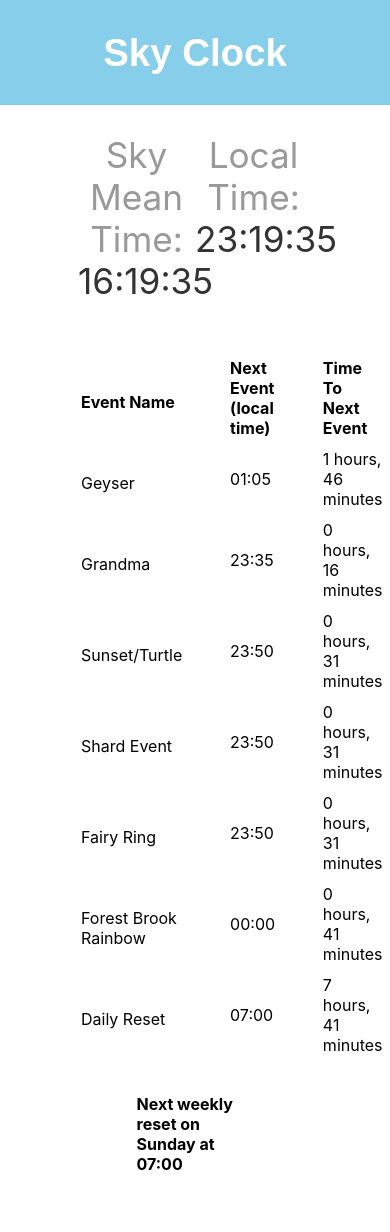
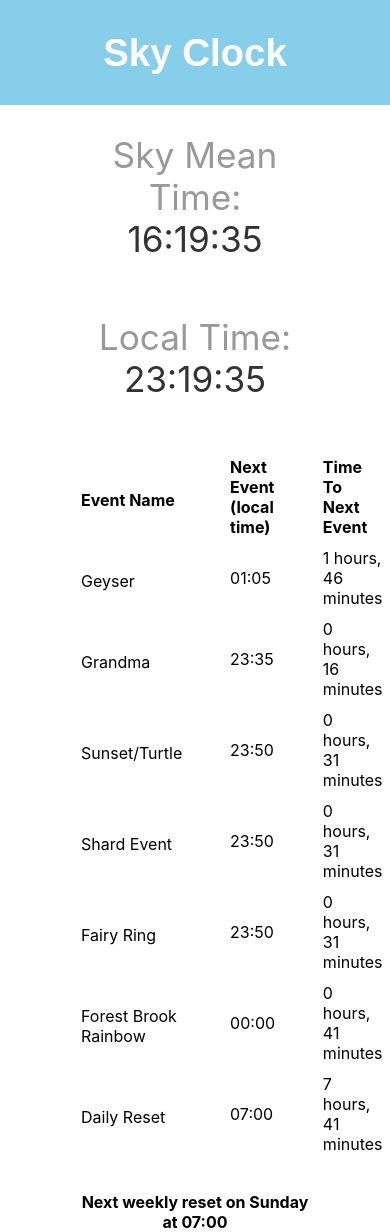
Before and after one commit to cmstead/sky-clock, a React (Create React App) app: page / in a window 390 px wide. Before the commit the page ends 1174 px from the top, so only its background shows below. Built offline with nearby package versions, Linux system fonts and the light colour scheme.

Commit message:
F Updated view to fit small screens better

```diff
--- a/src/components/clock/Clock.css
+++ b/src/components/clock/Clock.css
@@ -21,3 +21,11 @@ div.clock-display > span.label {
     clear: both;
     display: table;
 }
+
+@media screen and (max-width: 600px) {
+    .clock-display {
+        float: none;
+        text-align: center;
+        width: 100%;
+    }
+}
--- a/src/components/events/WeeklyReset.css
+++ b/src/components/events/WeeklyReset.css
@@ -1,7 +1,6 @@
 #weekly-reset {
-    width: 50%;
     margin: 0 auto;
-    text-align: left;
+    text-align: center;
     margin-top: 1.8em;
     font-weight: bold;
 }
```
